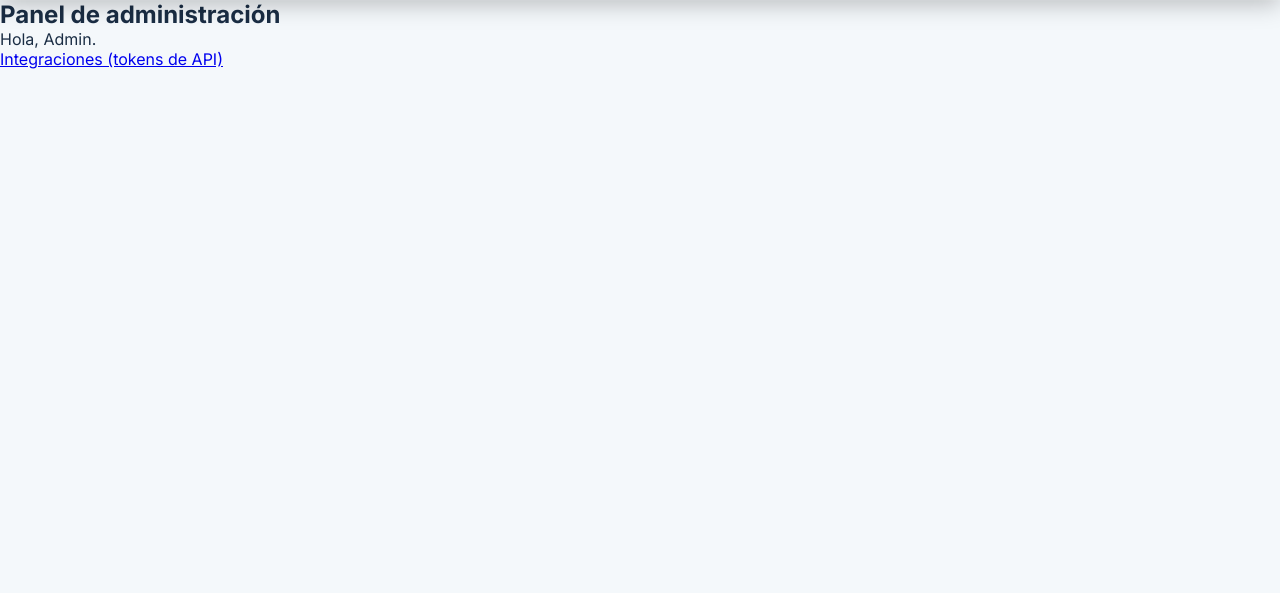
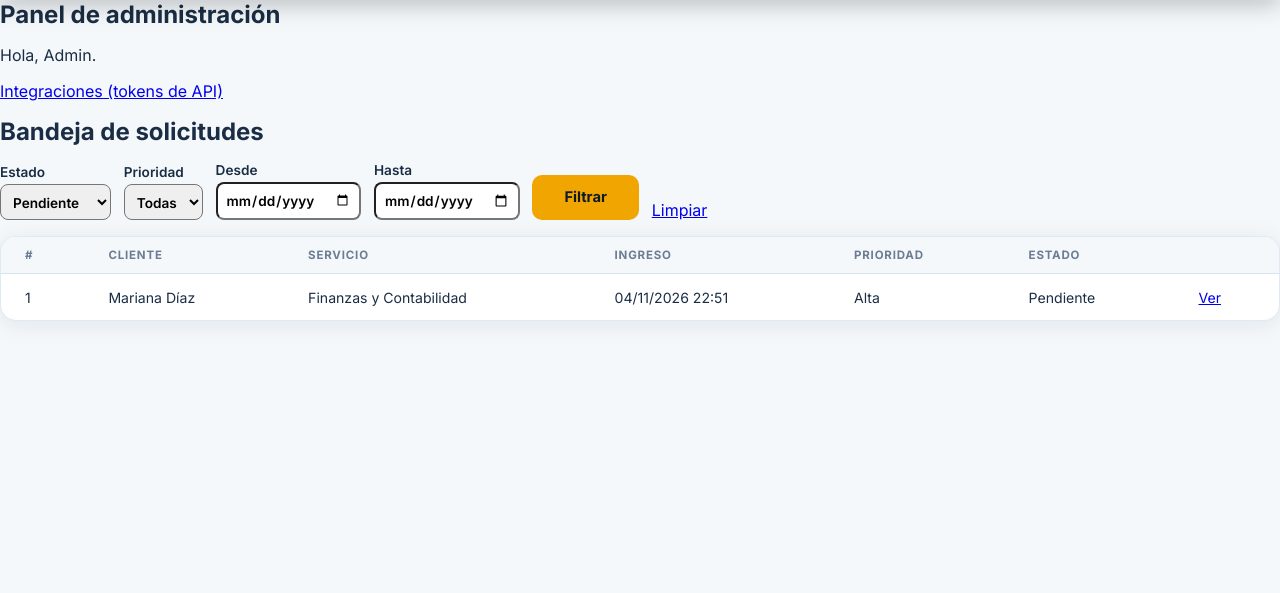
Before and after one commit to brianlautaro/TechSolutions-AyMS, a Flask app: page /admin in a window 1280 px wide. Shown: the part 59-652 px from the top of the page. Run offline with Flask 3, Linux system fonts and the light colour scheme; a user stored in the database is signed in.

Commit message:
HU-11: bandeja de solicitudes

```diff
--- a/templates/admin/dashboard.html
+++ b/templates/admin/dashboard.html
@@ -2,12 +2,99 @@
 
 {% block title %}Administración · Tech Solutions{% endblock %}
 
+{% set NOMBRE_ESTADO = {
+    'pendiente': 'Pendiente', 'en_curso': 'En curso',
+    'rechazada': 'Rechazada', 'realizado': 'Realizado'
+} %}
+
 {% block content %}
-<section>
+<section class="bandeja">
     <h1>Panel de administración</h1>
     <p>Hola, {{ current_user.nombre }}.</p>
-        <p><a href="{{ url_for('integraciones_admin.listar') }}">Integraciones (tokens de API)</a></p>
+    <p><a href="{{ url_for('integraciones_admin.listar') }}">Integraciones (tokens de API)</a></p>
 
-    <!-- HU-11: acá va la bandeja de solicitudes -->
+    {% with mensajes = get_flashed_messages(with_categories=true) %}
+        {% for categoria, mensaje in mensajes %}
+            <p class="msg msg-{{ categoria }}">{{ mensaje }}</p>
+        {% endfor %}
+    {% endwith %}
+
+    <h2>Bandeja de solicitudes</h2>
+
+    <!-- Filtros: method="get" hace que viajen en la URL (/admin?estado=...&prioridad=...) -->
+    <form class="filtros" method="get" action="{{ url_for('admin_dashboard') }}">
+        <label>Estado
+            <select name="estado">
+                <option value="" {% if not filtros.estado %}selected{% endif %}>Todos</option>
+                {% for e in estados %}
+                <option value="{{ e }}" {% if filtros.estado == e %}selected{% endif %}>{{ NOMBRE_ESTADO[e] }}</option>
+                {% endfor %}
+            </select>
+        </label>
+        <label>Prioridad
+            <select name="prioridad">
+                <option value="">Todas</option>
+                {% for p in prioridades %}
+                <option value="{{ p }}" {% if filtros.prioridad == p %}selected{% endif %}>{{ p|capitalize }}</option>
+                {% endfor %}
+            </select>
+        </label>
+        <label>Desde
+            <input type="date" name="desde" value="{{ filtros.desde }}">
+        </label>
+        <label>Hasta
+            <input type="date" name="hasta" value="{{ filtros.hasta }}">
+        </label>
+        <button type="submit" class="btn-primary">Filtrar</button>
+        <a href="{{ url_for('admin_dashboard') }}">Limpiar</a>
+    </form>
+
+    {% if not hay_pendientes %}
+    <p class="msg msg-info">No hay solicitudes pendientes por atender. 🎉</p>
+    {% endif %}
+
+    {% if solicitudes %}
+    <div class="admin-table-section">
+        <table class="admin-table">
+            <thead>
+                <tr>
+                    <th>#</th>
+                    <th>Cliente</th>
+                    <th>Servicio</th>
+                    <th>Ingreso</th>
+                    <th>Prioridad</th>
+                    <th>Estado</th>
+                    <th></th>
+                </tr>
+            </thead>
+            <tbody>
+                {% for s in solicitudes %}
+                <tr>
+                    <td>{{ s.id }}</td>
+                    <td>{{ s.usuario.nombre }} {{ s.usuario.apellido or '' }}</td>
+                    <td>{{ s.servicio.nombre }}</td>
+                    <td>{{ s.fecha_ingreso.strftime('%d/%m/%Y %H:%M') }}</td>
+                    <td>{{ (s.prioridad or 'sin asignar')|capitalize }}</td>
+                    <td>{{ NOMBRE_ESTADO.get(s.estado, s.estado) }}</td>
+                    <td><a href="{{ url_for('solicitudes_admin.detalle', solicitud_id=s.id) }}">Ver</a></td>
+                </tr>
+                {% endfor %}
+            </tbody>
+        </table>
+    </div>
+    {% elif hay_pendientes or filtros.estado != 'pendiente' %}
+    <p class="msg msg-info">Ninguna solicitud cumple con el filtro elegido.</p>
+    {% endif %}
 </section>
+
+<style>
+    .bandeja { display: flex; flex-direction: column; gap: 1rem; }
+    .filtros { display: flex; flex-wrap: wrap; gap: .8rem; align-items: flex-end; }
+    .filtros label { display: flex; flex-direction: column; gap: .25rem; font-size: .85rem; font-weight: 600; }
+    .filtros select, .filtros input { padding: .5rem; font: inherit; border-radius: 8px; }
+    .msg { padding: .7rem; border-radius: 8px; margin: 0; }
+    .msg-error { background: #fde8e8; color: #9b1c1c; }
+    .msg-success { background: #e6f6ea; color: #1e6b34; }
+    .msg-info { background: #e8f0fd; color: #1c3f9b; }
+</style>
 {% endblock %}
```
